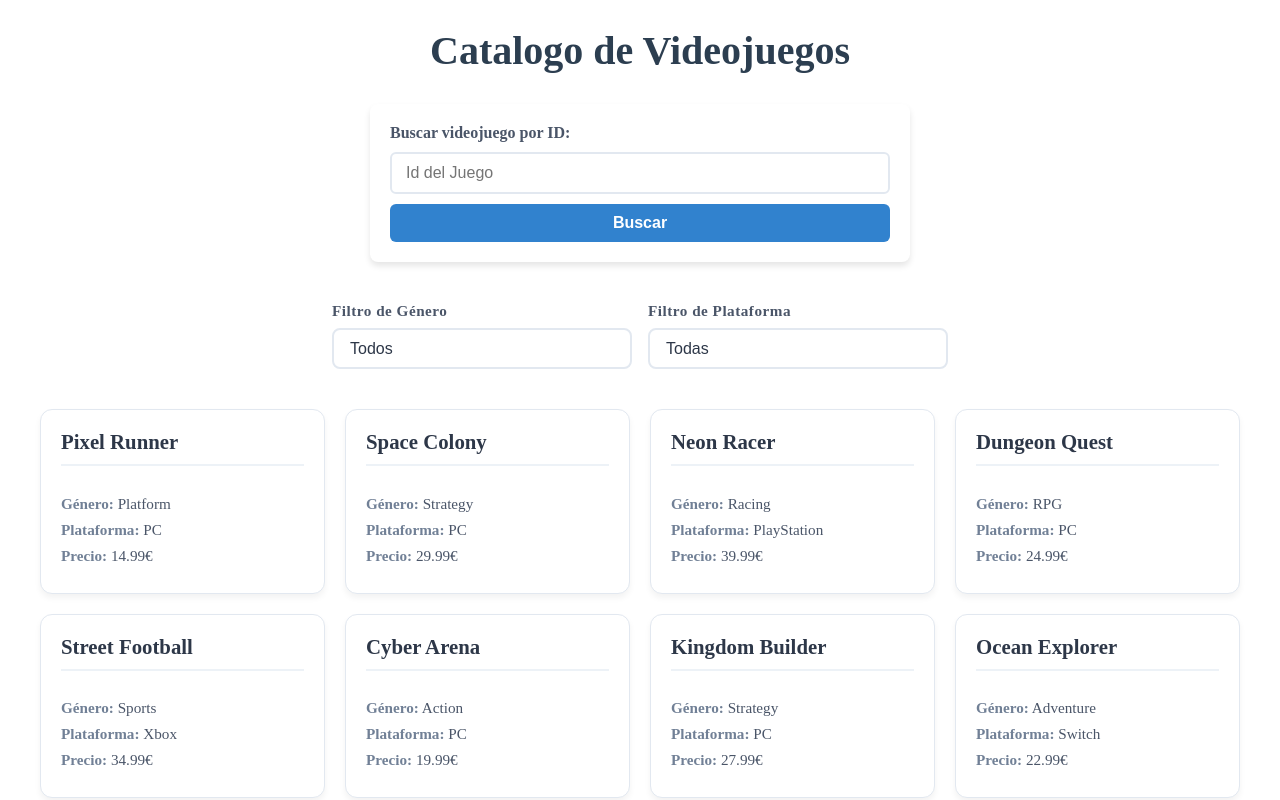
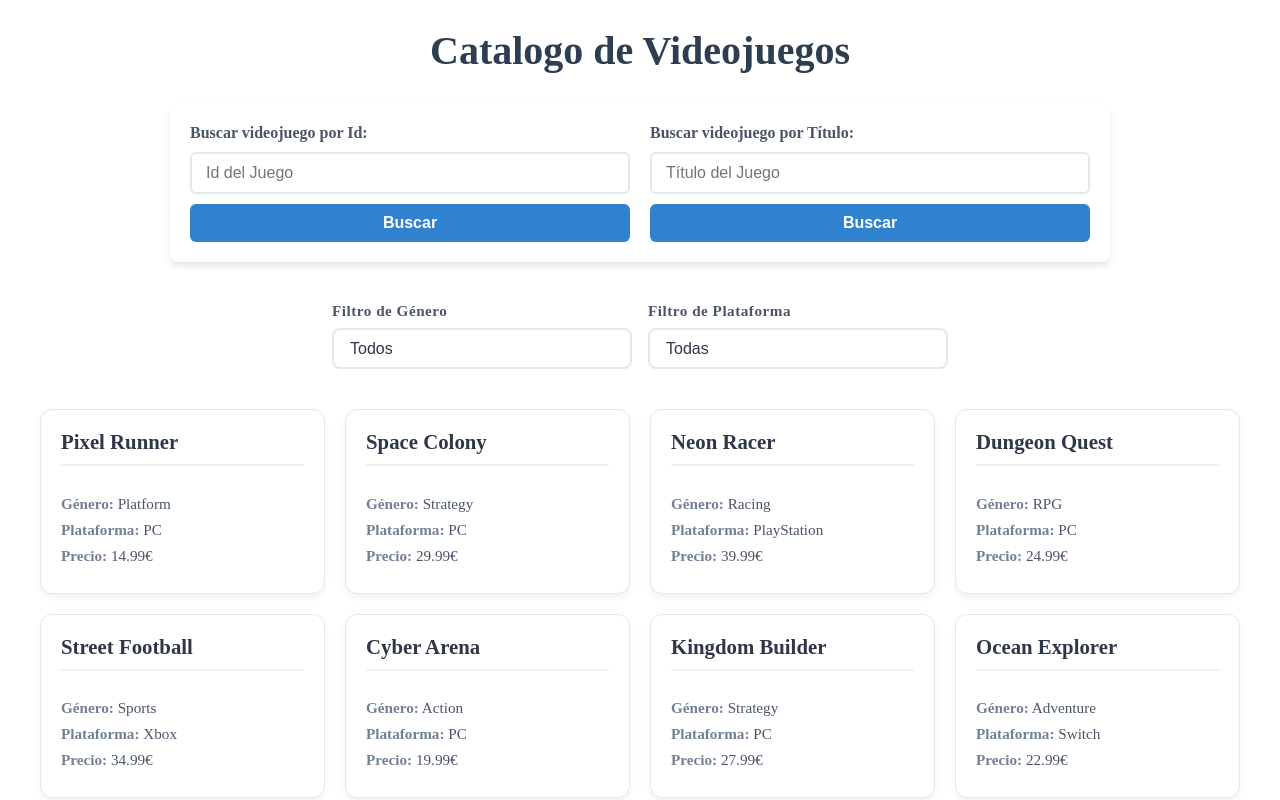
Before and after one commit to TheYinYan/Catalogo_Videojuegos, an Angular app: page / in a window 1280 px wide. Shown: the top 800 px of the page. Built offline with nearby package versions, Linux system fonts and the light colour scheme; data requests are answered from the project's data file.

Commit message:
Crecaciond el buscador pro titulo

```diff
--- a/src/app/app.component.css
+++ b/src/app/app.component.css
@@ -14,15 +14,23 @@ h1 {
 }
 
 .buscador-container {
-  max-width: 500px;
+  max-width: 900px;
   margin: 0 auto 40px auto;
   padding: 20px;
   background-color: #ffffff;
   border-radius: 8px;
   box-shadow: 0 4px 6px rgba(0, 0, 0, 0.1);
   display: flex;
+  flex-direction: row;
+  flex-wrap: wrap;
+  gap: 20px;
+}
+
+.buscador-container .buscador {
+  display: flex;
   flex-direction: column;
   gap: 10px;
+  flex: 1 1 300px;
 }
 
 .buscador-container label {
--- a/src/app/app.component.html
+++ b/src/app/app.component.html
@@ -1,9 +1,17 @@
 <h1>{{this.title}}</h1>
 
 <div class="buscador-container">
-  <label for="buscarId">Buscar videojuego por ID: </label>
-  <input #buscarId id="buscarId" type="text" placeholder="Id del Juego">
-  <button (click)="onBuscarId(buscarId.value)">Buscar</button>
+  <div class="buscador">
+    <label for="buscarId">Buscar videojuego por Id:</label>
+    <input #buscarId id="buscarId" type="text" placeholder="Id del Juego">
+    <button (click)="onBuscarId(buscarId.value)">Buscar</button>
+  </div>
+
+  <div class="buscador">
+    <label for="buscarTitulo">Buscar videojuego por Título:</label>
+    <input #buscarTitulo id="buscarTitulo" type="text" placeholder="Título del Juego">
+    <button (click)="onBuscarId(buscarTitulo.value)">Buscar</button>
+  </div>
 </div>
 
 <div class="filtro-container">
```
